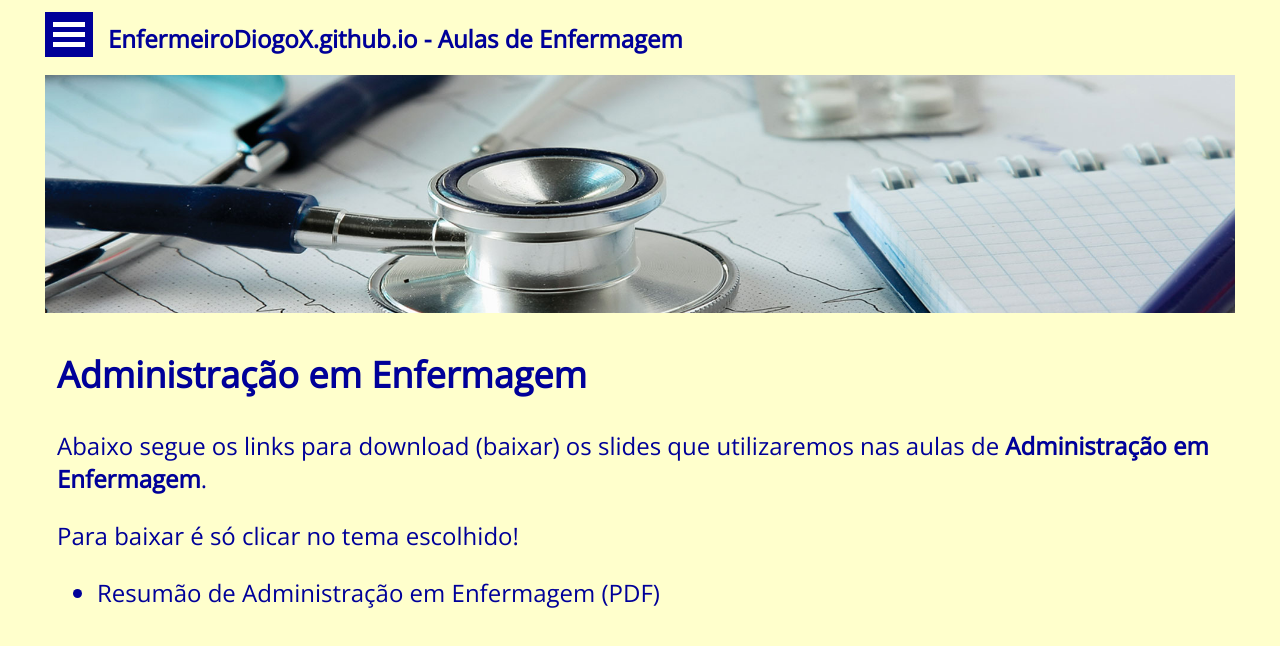
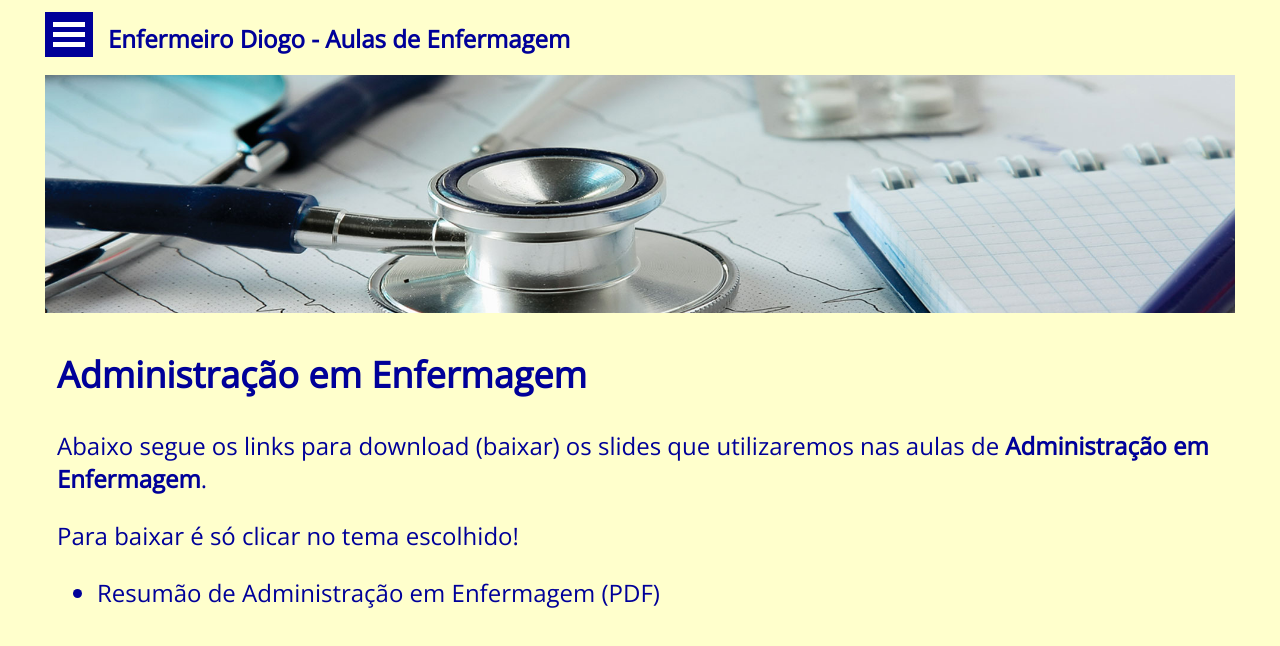
Before and after one commit to EnfermeiroDiogoX/EnfermeiroDiogoX.github.io, a plain HTML site: page administracao-em-enfermagem.html in a window 1280 px wide. Drawn offline with nearby package versions, Linux system fonts and the light colour scheme.

Commit message:
commit 004

```diff
--- a/administracao-em-enfermagem.html
+++ b/administracao-em-enfermagem.html
@@ -15,7 +15,7 @@
 	<body>
 		<div class="container demo-4">
 			<div class="sitename">
-			<a href="index.html">EnfermeiroDiogoX.github.io - Aulas&nbsp;de&nbsp;Enfermagem</a>
+			<a href="index.html">Enfermeiro Diogo - Aulas&nbsp;de&nbsp;Enfermagem</a>
 			</div>
 			<div class="main clearfix">
 			<div id="dl-menu" class="dl-menuwrapper">
```
Also changed, not shown: anatomia-e-fisiologia-humana.html (+1 -1 lines), clinica-cirurgica.html (+1 -1 lines), clinica-medica.html (+1 -1 lines), conheca-o-professor.html (+1 -1 lines), contato.html (+1 -1 lines), disciplinas.html (+1 -1 lines), emergencia-e-cti.html (+1 -1 lines), etica-profissional.html (+1 -1 lines), fundamentos-da-enfermagem.html (+1 -1 lines), index.html (+1 -1 lines), microbiologia-e-parasitologia.html (+1 -1 lines), palestras.html (+1 -1 lines), saude-mental.html (+1 -1 lines), sus.html (+1 -1 lines), 2 more files.
